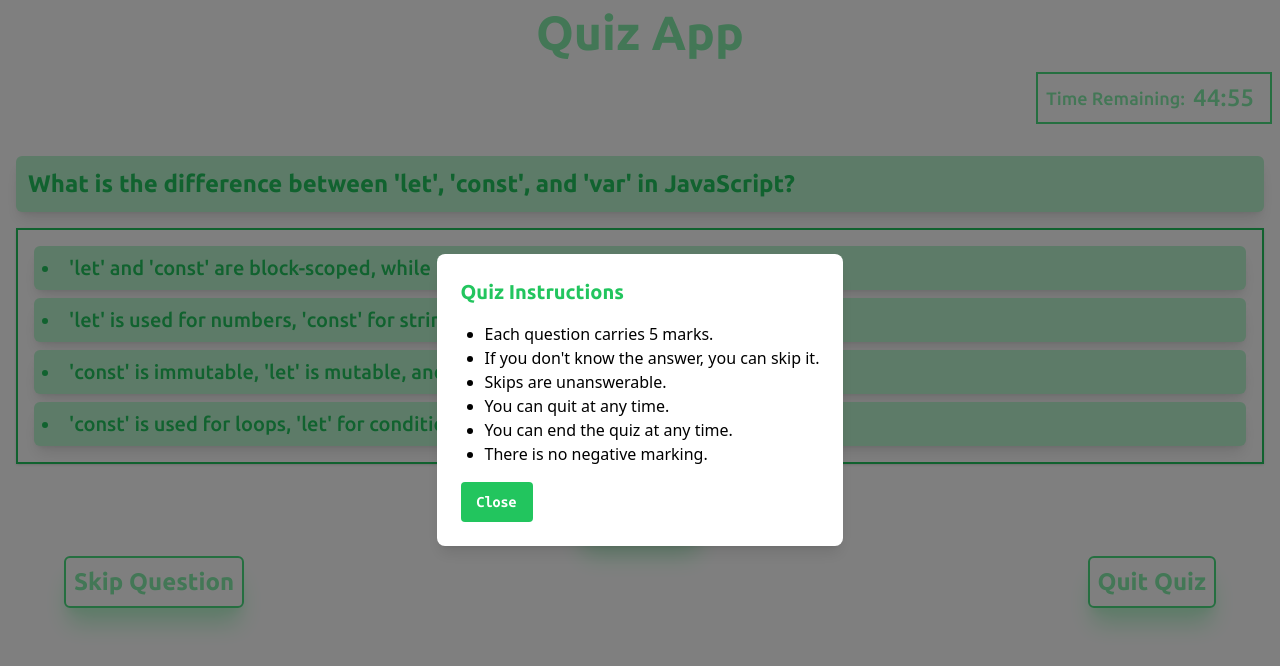
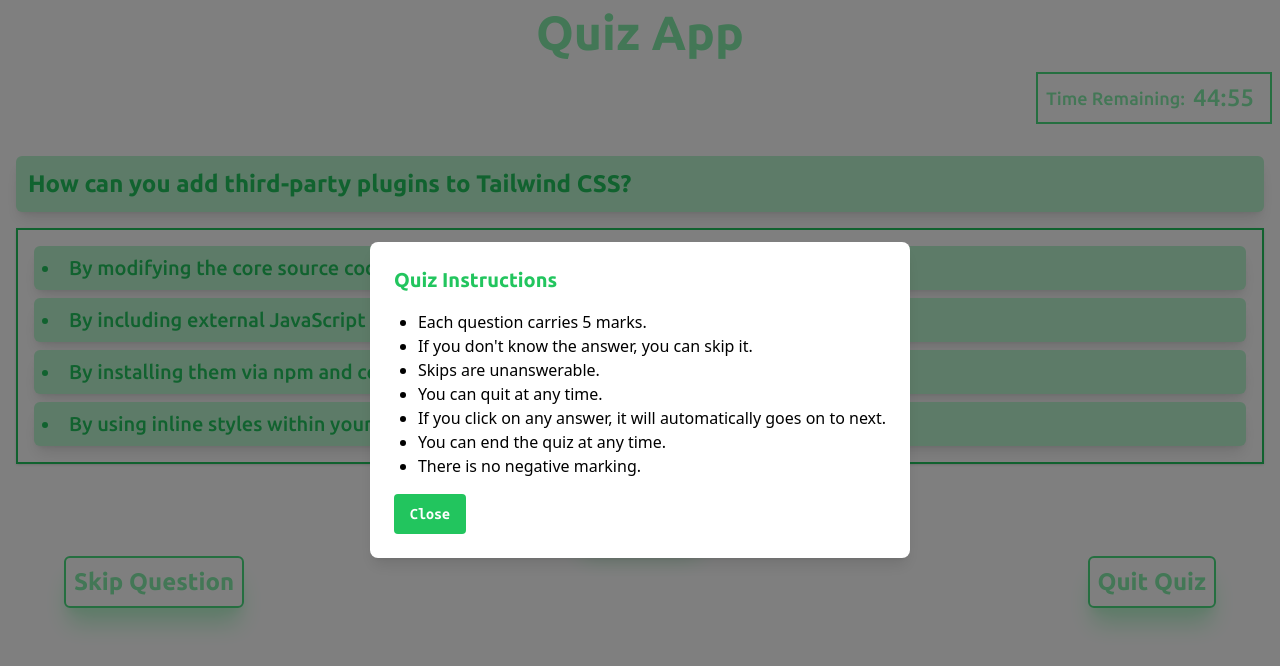
Before and after one commit to Farisbit19003/my-quizz, a React (Vite) app: page / in a window 1280 px wide. Shown: the top 666 px of the page. Built offline with nearby package versions, Linux system fonts and the light colour scheme.

Commit message:
bugs bunny

```diff
--- a/src/components/Modal.jsx
+++ b/src/components/Modal.jsx
@@ -13,6 +13,7 @@ const Modal = ({ onClose }) => {
           <li>If you don't know the answer, you can skip it.</li>
           <li>Skips are unanswerable.</li>
           <li>You can quit at any time.</li>
+          <li>If you click on any answer, it will automatically goes on to next.</li>
           <li>You can end the quiz at any time.</li>
           <li>There is no negative marking.</li>
         </ul>
--- a/src/components/Quiz.jsx
+++ b/src/components/Quiz.jsx
@@ -1,4 +1,4 @@
-import React, { useEffect, useMemo, useReducer, useState } from "react";
+import React, { useEffect, useReducer, useState } from "react";
 import questions from "./questions";
 import { initialState, quizReducer } from "./reducers";
 import Timer from "./Timer";
@@ -15,17 +15,18 @@ const Quiz = () => {
   const { currentQuestionIndex, answers, skippedQuestions } = state;
   const [quizQuitted, setQuizQuitted] = useState(false);
   const [showModal, setShowModal] = useState(true);
-
+  //SHOW MODAL FIRST
   useEffect(() => {
     const hasSeenInstructions = localStorage.getItem("hasSeenInstructions");
     if (!hasSeenInstructions) {
       setShowModal(true);
     }
   }, []);
+  //QUIT QUIZ
   const handleQuitQuiz = () => {
     setQuizQuitted(true);
   };
-
+  //TIMER
   useEffect(() => {
     const intervalId = setInterval(() => {
       if (state.timer > 0) {
@@ -34,40 +35,37 @@ const Quiz = () => {
         dispatch({ type: "TIMER_END" });
       }
     }, 1000);
-
-
-
     return () => clearInterval(intervalId);
   }, [state.timer]);
-
+  //SKIP
   const handleSkip = () => {
     dispatch({
       type: "SKIP_QUESTION",
       payload: { questionIndex: currentQuestionIndex },
     });
   };
+  //END
   const handleEndQuiz = () => {
     dispatch({ type: "END_QUIZ" });
   };
+  //ANSWERS
   const handleAnswer = (selectedOption, skip = false) => {
     dispatch({
       type: "NEXT_QUESTION",
       payload: { questionIndex: currentQuestionIndex, selectedOption },
     });
   };
+  //RETAKE
   const handleRetakeQuiz = () => {
     dispatch({ type: "RETAKE_QUIZ" });
   };
-
-  const shuffledQuestions = useMemo(() => {
-    const shuffled = [...questions].sort(() => Math.random() - 0.5);
-    return shuffled;
-  }, []);
-
-  const currentQuestion = shuffledQuestions[currentQuestionIndex];
-
+  //CURRENT QUESTIONS
+  const currentQuestion = questions[currentQuestionIndex];
+  //ARRAY OF WRONG ANSWERS
   const wrongAnswers = [];
+  //ARRAY OF CORRECT ANSWERS
   const correctAnswers = [];
+  //STORE THEM IN THEIR RESPECTIVE ARRAYS
   answers.forEach((answer) => {
     const question = questions[answer.questionIndex];
     if (question.correctAnswer === answer.selectedOption) {
@@ -86,8 +84,10 @@ const Quiz = () => {
 
   return (
     <>
+      {/* SHOW MODAL */}
       {showModal && <Modal onClose={() => setShowModal(false)} />}
       <div className="flex flex-col h-full">
+        {/* QUIT QUIZ */}
         {quizQuitted ? (
           <QuitQuiz onRetakeClick={handleRetakeQuiz} />
         ) : (
@@ -97,15 +97,19 @@ const Quiz = () => {
             </h1>
             {currentQuestionIndex < questions.length ? (
               <>
+                {/* TIMER */}
                 <Timer timer={state.timer} />
+                {/* QUESTIONS */}
                 <Question
                   question={currentQuestion.question}
                   options={currentQuestion.options}
                   handleAnswer={handleAnswer}
                 />
+                {/* END BUTTON */}
                 <End onClick={handleEndQuiz} />
                 <>
                   <div className=" mx-8 md:mx-16 my-2 flex justify-between text-lg items-center font-uub">
+                    {/* SKIP BUTTON */}
                     {!quizQuitted && state.timer > 0 && (
                       <Skip
                         onClick={handleSkip}
@@ -114,6 +118,7 @@ const Quiz = () => {
                         )}
                       />
                     )}
+                    {/* QUIT BUTTON */}
                     {!quizQuitted &&
                       currentQuestionIndex < questions.length &&
                       state.timer > 0 && <Quit onClick={handleQuitQuiz} />}
@@ -122,6 +127,7 @@ const Quiz = () => {
               </>
             ) : (
               <>
+                {/* RESULTS */}
                 <Results
                   correctAnswers={correctAnswers}
                   wrongAnswers={wrongAnswers}
--- a/src/components/Result.jsx
+++ b/src/components/Result.jsx
@@ -3,6 +3,7 @@ import { FiChevronDown } from "react-icons/fi";
 import Retake from "./buttons/Retake";
 import ReactConfetti from "react-confetti";
 
+//MAKE A CUSTOM DROPDOWN
 const Dropdown = ({ title, items }) => {
   const [isOpen, setIsOpen] = useState(false);
 
@@ -11,6 +12,7 @@ const Dropdown = ({ title, items }) => {
   };
 
   return (
+    //  DROPDOWN STRUCTURE
     <div className="mt-4 flex flex-col">
       <button
         className="bg-white text-green-300 border-2 border-green-400 w-full text-xl  px-2 py-1 rounded-md  flex items-center"
@@ -23,6 +25,7 @@ const Dropdown = ({ title, items }) => {
           }`}
         />
       </button>
+      {/* DISPLAY LISTS WHEN OPEN */}
       {isOpen && (
         <ul className="mt-2 flex flex-col gap-2 md:text-lg">
           {items.map((item, index) => (
@@ -44,6 +47,7 @@ const Results = ({
   totalMarks,
   onRetakeClick,
 }) => {
+  // FOR CORRECT ANSWERS
   const correctItems = correctAnswers.map((answer) => (
     <div
       className="flex flex-col text-green-500 border-2 border-green-400 shadow-lg w-full p-1"
@@ -56,7 +60,7 @@ const Results = ({
       </p>
     </div>
   ));
-
+  // FOR WRONG ANSWERS
   const wrongItems = wrongAnswers.map((answer) => (
     <div
       className="flex flex-col text-red-500 border-2 border-red-400 w-full p-1"
@@ -73,7 +77,7 @@ const Results = ({
       </p>
     </div>
   ));
-
+  // FOR SKIPPED QUESTIONS
   const skippedItems = skippedQuestions.map((questionIndex) => (
     <div
       className="flex flex-col text-blue-500 border-2 border-blue-400 w-full p-1"
@@ -82,25 +86,34 @@ const Results = ({
       {questions[questionIndex].question}
     </div>
   ));
-
+  //TEXT WILL BE RED FOR LESS THAN 60 MARKS
+  const MarksColor = totalMarks < 60 ? "text-red-500" : "text-green-300";
+  //CONFETTI WILL BE SHOWN FOR 100 OR ABOVE MARKS
+  const ShowConfetti = totalMarks >= 100;
   return (
     <>
       <div className="p-2 m-2">
-        <ReactConfetti
-          width={window.innerWidth}
-          height={window.innerHeight}
-          recycle={false}
-        />
+        {ShowConfetti && (
+          <ReactConfetti
+            width={window.innerWidth}
+            height={window.innerHeight}
+            recycle={false}
+          />
+        )}
+
         <h2 className="flex justify-center items-center text-lg text-green-300 md:text-3xl">
           Quiz Results
         </h2>
-        <h3 className="flex justify-start text-green-300 items-center text-xl font-bold">
-          Total Marks: {totalMarks}
+        <h3
+          className={`flex justify-start items-center text-xl font-bold ${MarksColor}`}
+        >
+          Total Marks: {totalMarks} / 150
         </h3>
-
+        {/* DROPDOWN DISPLAY */}
         <Dropdown title="Correct Answers" items={correctItems} />
         <Dropdown title="Wrong Answers" items={wrongItems} />
         <Dropdown title="Skipped Questions" items={skippedItems} />
+        {/* RETAKE BUTTON */}
         <div className="my-2">
           <Retake onClick={onRetakeClick} />
         </div>
--- a/src/components/Timer.jsx
+++ b/src/components/Timer.jsx
@@ -2,7 +2,7 @@ import React from "react";
 
 const Timer = ({ timer }) => {
   const formattedTime = formatTime(timer);
-  const isLast10Minutes = timer <= 600;
+  const isLast10Minutes = timer <= 600; //WHEN LAST 10 MINUTES
 
   return (
     <div className="flex justify-end items-center my-2">
@@ -23,8 +23,9 @@ const Timer = ({ timer }) => {
 };
 
 const formatTime = (seconds) => {
-  const minutes = Math.floor(seconds / 60);
-  const secondsLeft = seconds % 60;
+  const minutes = Math.floor(seconds / 60); // Calculate the whole minutes by dividing the total seconds by 60 and taking the floor
+  const secondsLeft = seconds % 60; // Calculate the remaining seconds after calculating the minutes
+  // padStart adds leading '0' if it's less than 2 digits
   return `${minutes.toString().padStart(2, "0")}:${secondsLeft
     .toString()
     .padStart(2, "0")}`;
--- a/src/components/reducers.jsx
+++ b/src/components/reducers.jsx
@@ -4,7 +4,7 @@ export const initialState = {
   currentQuestionIndex: 0,
   answers: [],
   skippedQuestions: [],
-  timer: 2700,
+  timer: 2700, // FOR 45 MINS
   totalMarks: 0,
 };
 
@@ -12,6 +12,7 @@ export const initialState = {
 
 export const quizReducer = (state, action) => {
   switch (action.type) {
+    // MOVE TO NEXT QUESTION
     case "NEXT_QUESTION":
       const question = questions[action.payload.questionIndex];
       const isCorrect =
@@ -23,6 +24,7 @@ export const quizReducer = (state, action) => {
         answers: [...state.answers, { ...action.payload, marks }],
         totalMarks: state.totalMarks + marks, // Update totalMarks
       };
+      //SKIP QUESTION
     case "SKIP_QUESTION":
       return {
         ...state,
@@ -32,21 +34,25 @@ export const quizReducer = (state, action) => {
           action.payload.questionIndex,
         ],
       };
+      //END QUIZ
     case "END_QUIZ":
       return {
         ...state,
         currentQuestionIndex: questions.length,
       };
+      //TIMER STARTS
     case "TICK":
       return {
         ...state,
         timer: state.timer - 1,
       };
+      //TIMER ENDS
       case "TIMER_END":
       return {
         ...state,
         currentQuestionIndex: questions.length,
       };
+      //RETAKE QUIZ
     case "RETAKE_QUIZ":
       return {
         ...initialState,
```
